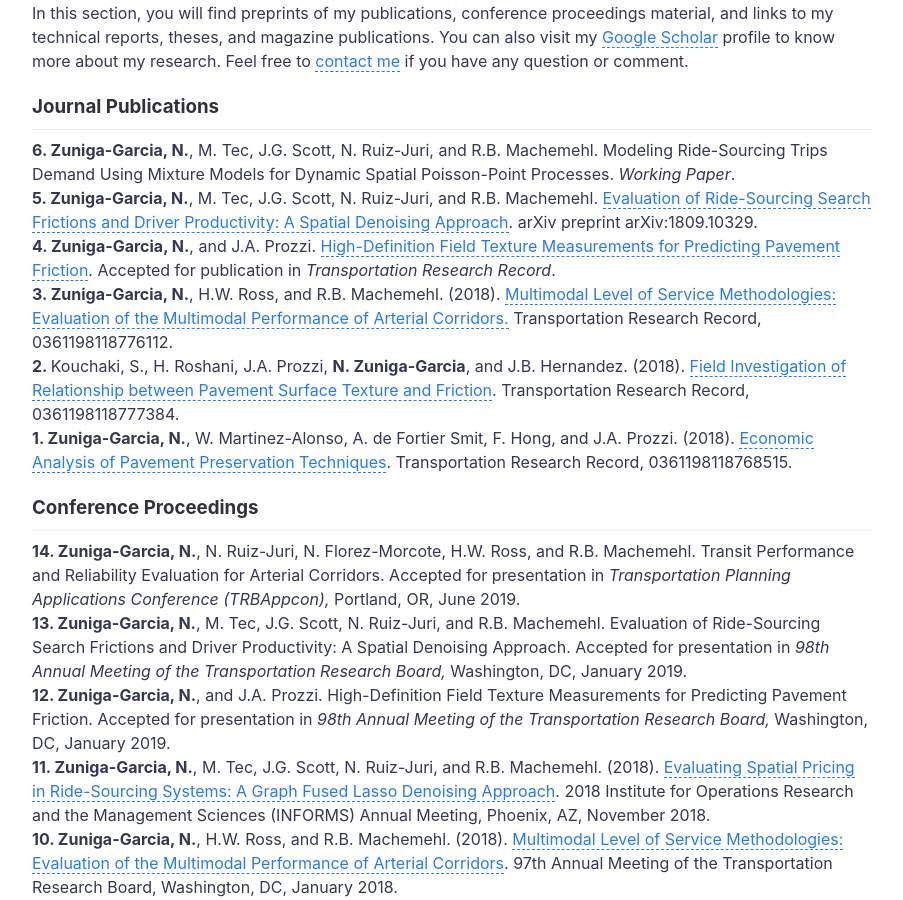
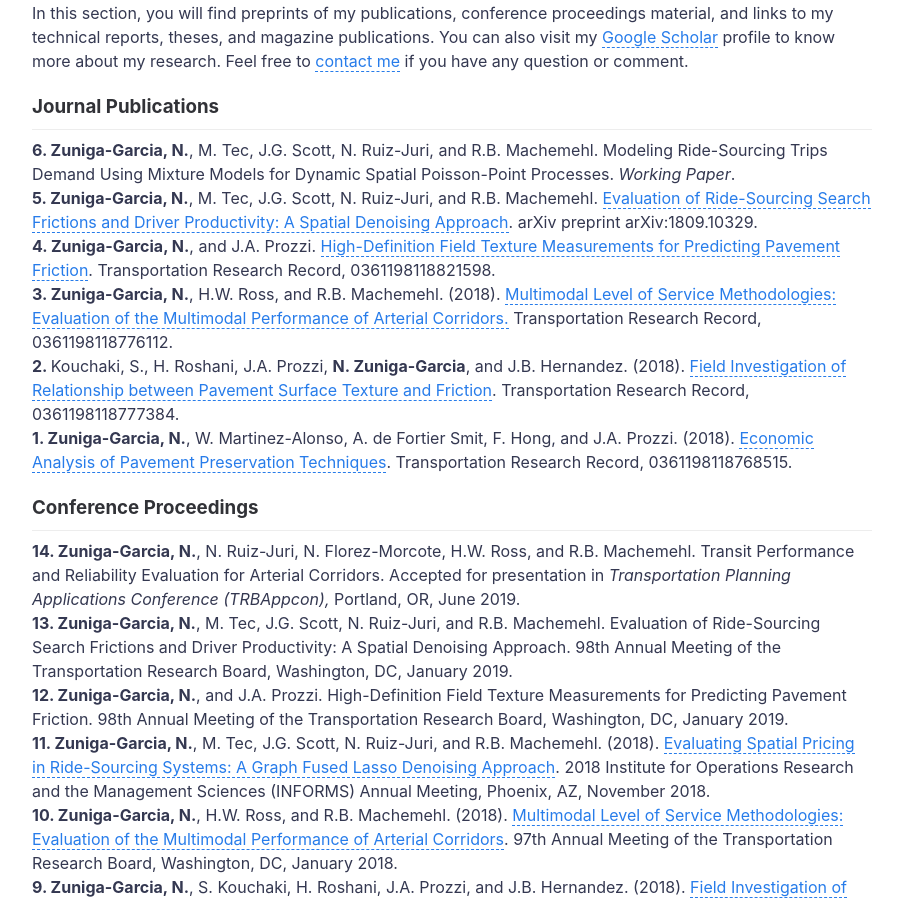
Before and after one commit to nzunigag/nzunigag.github.io, a Jekyll site: the page built from research.md, in a window 1280 px wide and 900 px high, scrolled down 319 px. Shown: the whole window, without its empty margins (188-1091 px from the left). Built offline with Jekyll 4.4.1, drawn with Linux system fonts in a browser that asks for light colours.

Commit message:
Update research.md

```diff
--- a/research.md
+++ b/research.md
@@ -12,7 +12,7 @@ ___
 <br>
 <b>5. Zuniga-Garcia, N.</b>, M. Tec, J.G. Scott, N. Ruiz-Juri, and R.B. Machemehl. [Evaluation of Ride-Sourcing Search Frictions and Driver Productivity: A Spatial Denoising Approach](../research/pub/2019_Ridesourcing.pdf). arXiv preprint arXiv:1809.10329.
 <br>
-<b>4. Zuniga-Garcia, N.</b>, and J.A. Prozzi. [High-Definition Field Texture Measurements for Predicting Pavement Friction](../research/pub/2019_Friction.pdf). Accepted for publication in <i>Transportation Research Record</i>.
+<b>4. Zuniga-Garcia, N.</b>, and J.A. Prozzi. [High-Definition Field Texture Measurements for Predicting Pavement Friction](../research/pub/2019_Friction.pdf). Transportation Research Record, 0361198118821598.
 <br>
 <b>3. Zuniga-Garcia, N.</b>, H.W. Ross, and R.B. Machemehl. (2018). [Multimodal Level of Service Methodologies: Evaluation of the Multimodal Performance of Arterial Corridors.](../research/pub/2018_MMLOS.pdf) Transportation Research Record, 0361198118776112.
 <br>
@@ -25,9 +25,9 @@ ___
 ___
 <b>14. Zuniga-Garcia, N.</b>, N. Ruiz-Juri, N. Florez-Morcote, H.W. Ross, and R.B. Machemehl. Transit Performance and Reliability Evaluation for Arterial Corridors.  Accepted for presentation in <i>Transportation Planning Applications Conference (TRBAppcon),</i> Portland, OR, June 2019.
 <br>
-<b>13. Zuniga-Garcia, N.</b>, M. Tec, J.G. Scott, N. Ruiz-Juri, and R.B. Machemehl. Evaluation of Ride-Sourcing Search Frictions and Driver Productivity: A Spatial Denoising Approach. Accepted for presentation in <i>98th Annual Meeting of the Transportation Research Board,</i> Washington, DC, January 2019.
+<b>13. Zuniga-Garcia, N.</b>, M. Tec, J.G. Scott, N. Ruiz-Juri, and R.B. Machemehl. Evaluation of Ride-Sourcing Search Frictions and Driver Productivity: A Spatial Denoising Approach. 98th Annual Meeting of the Transportation Research Board, Washington, DC, January 2019.
 <br>
-<b>12. Zuniga-Garcia, N.</b>, and J.A. Prozzi. High-Definition Field Texture Measurements for Predicting Pavement Friction. Accepted for presentation in <i> 98th Annual Meeting of the Transportation Research Board,</i> Washington, DC, January 2019.
+<b>12. Zuniga-Garcia, N.</b>, and J.A. Prozzi. High-Definition Field Texture Measurements for Predicting Pavement Friction. 98th Annual Meeting of the Transportation Research Board, Washington, DC, January 2019.
 <br>
 <b>11. Zuniga-Garcia, N.</b>, M. Tec, J.G. Scott, N. Ruiz-Juri, and R.B. Machemehl. (2018). [Evaluating Spatial Pricing in Ride-Sourcing Systems: A Graph Fused Lasso Denoising Approach](../research/pres/2018_Informs.pdf). 2018 Institute for Operations Research and the Management Sciences (INFORMS) Annual Meeting, Phoenix, AZ, November 2018.
 <br>
```
